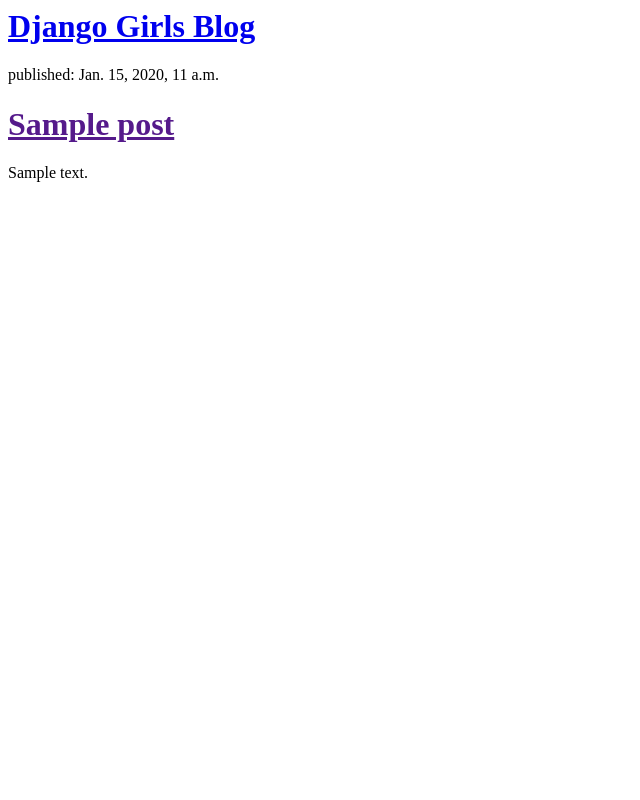
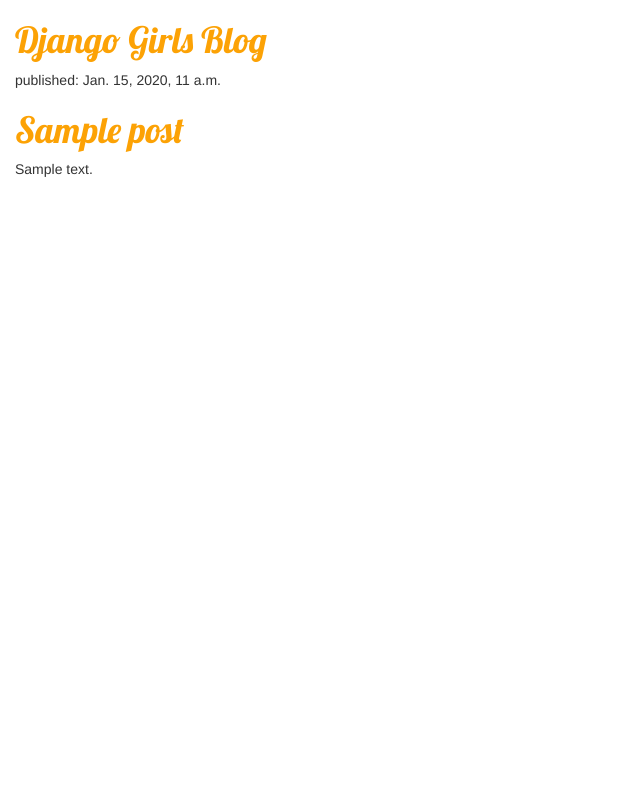
Before and after one commit to AD234/my-first-blog, a Django app: template blog/templates/blog/post_list.html in a window 1280 px wide. Shown: the whole page, without its empty margins (0-640 px from the left). Run offline with Django 3.2, Linux system fonts and the light colour scheme; the template is opened without the code that fills it: values that come from a table or form of the project are taken from there, others are empty; tables that the repository leaves empty hold one stand-in row (values such as "Sample post"); some libraries are stand-ins or nearby versions.

Commit message:
Css added

```diff
--- /dev/null
+++ b/blog/static/css/blog.css
@@ -0,0 +1,7 @@
+h1 a {
+    color: #FCA205;
+    font-family: 'Lobster';
+}
+body {
+    padding-left: 15px;
+}
--- a/blog/templates/blog/post_list.html
+++ b/blog/templates/blog/post_list.html
@@ -1,6 +1,11 @@
+{% load static %}
 <html>
     <head>
         <title>Django Girls blog</title>
+        <link rel="stylesheet" href="//maxcdn.bootstrapcdn.com/bootstrap/3.2.0/css/bootstrap.min.css">
+        <link rel="stylesheet" href="//maxcdn.bootstrapcdn.com/bootstrap/3.2.0/css/bootstrap-theme.min.css">
+        <link href="//fonts.googleapis.com/css?family=Lobster&subset=latin,latin-ext" rel="stylesheet" type="text/css">
+        <link rel="stylesheet" href="{% static 'css/blog.css' %}">
     </head>
     <body>
         <div>
@@ -14,6 +19,5 @@
                 <p>{{ post.text|linebreaksbr }}</p>
             </div>
         {% endfor %}
-
     </body>
 </html>
```
Lines whose indentation alone changed are shown as unchanged.
